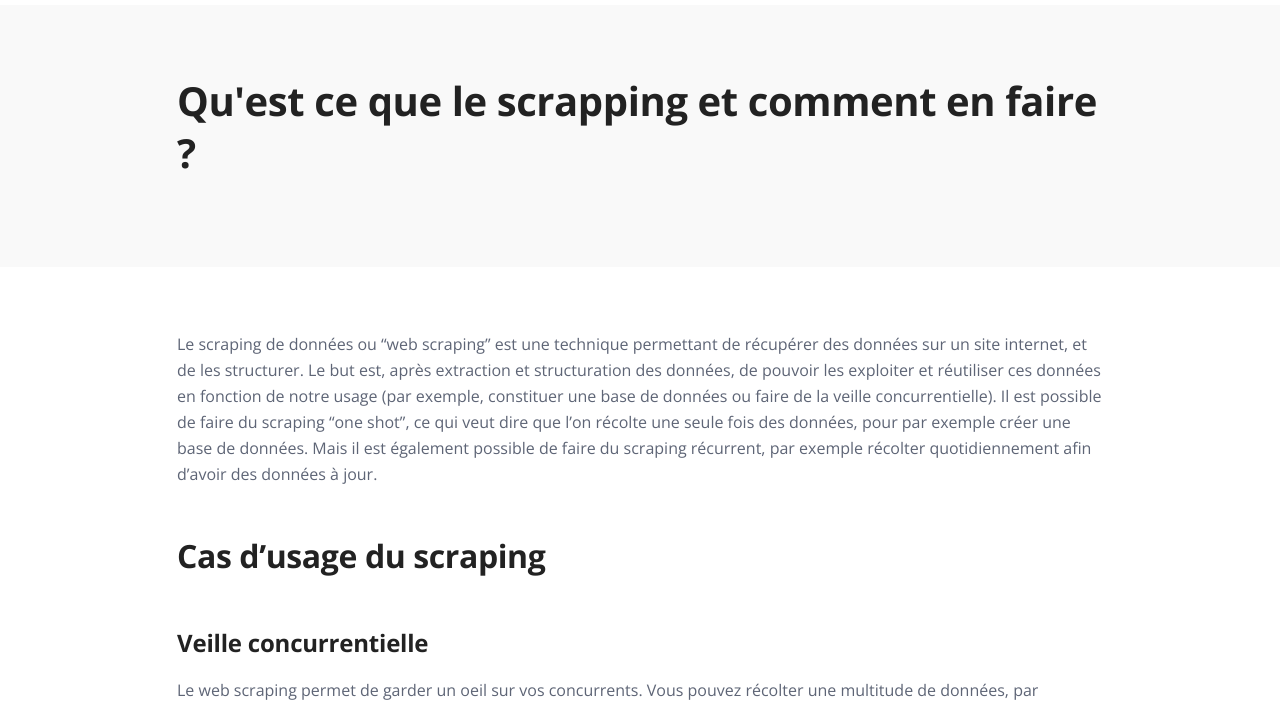
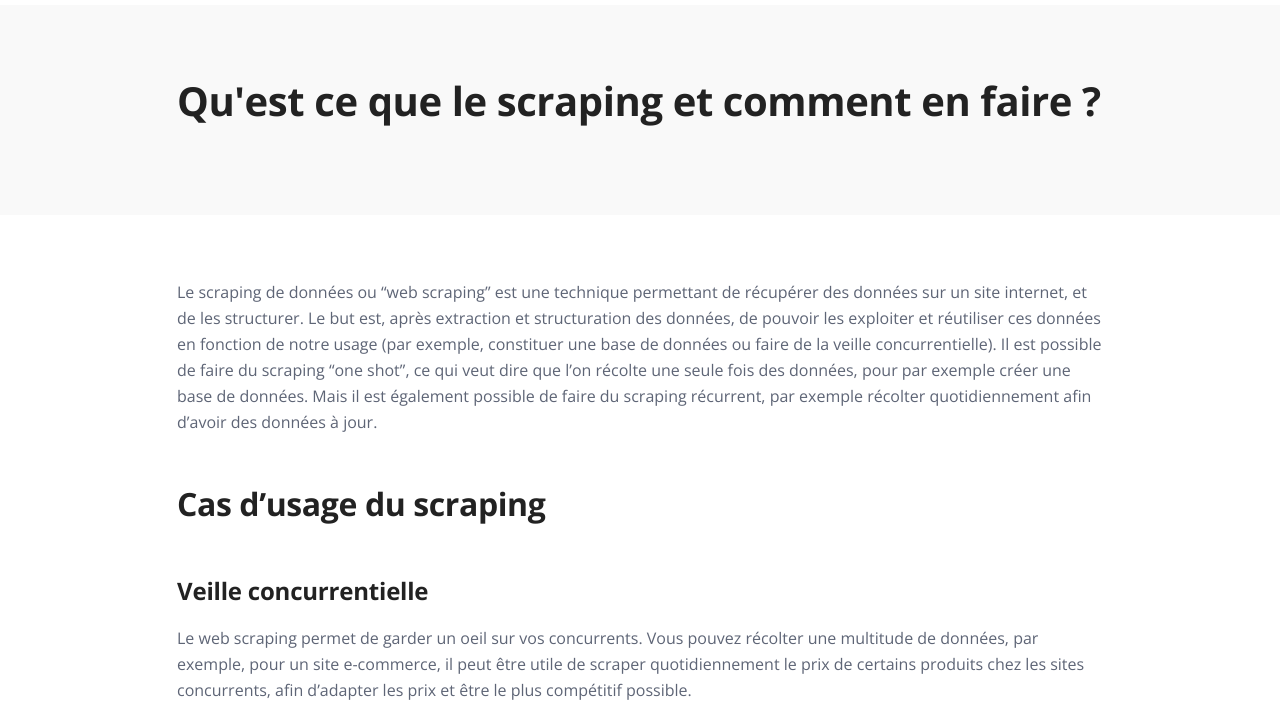
Before and after one commit to pvhk/pvhk.github.io, a plain HTML site: page blog/qu-est-ce-que-le-scraping-et-comment-en-faire.html in a window 1280 px wide. Shown: the part 69-776 px from the top of the page. Drawn offline with nearby package versions, Linux system fonts and the light colour scheme; a script that the page names is missing.

Commit message:
Add files via upload

```diff
--- a/blog/qu-est-ce-que-le-scraping-et-comment-en-faire.html
+++ b/blog/qu-est-ce-que-le-scraping-et-comment-en-faire.html
@@ -18,7 +18,7 @@
 	<meta name="twitter:card" content="summary_large_image"> <!-- to have large image post format in Twitter -->
 
     <!-- Webpage Title -->
-    <title>Qu'est ce que le scrapping et comment en faire ? - Data-Scrap</title>
+    <title>Qu'est ce que le scraping et comment en faire ? - Data-Scrap</title>
 
     <!-- Styles -->
     <link href="https://fonts.googleapis.com/css2?family=Open+Sans:ital,wght@0,400;0,600;0,700;1,400&display=swap" rel="stylesheet">
@@ -75,7 +75,7 @@
         <div class="container">
             <div class="row">
                 <div class="col-xl-10 offset-xl-1">
-                    <h1>Qu'est ce que le scrapping et comment en faire ?</h1>
+                    <h1>Qu'est ce que le scraping et comment en faire ?</h1>
                 </div> <!-- end of col -->
             </div> <!-- end of row -->
         </div> <!-- end of container -->
```
